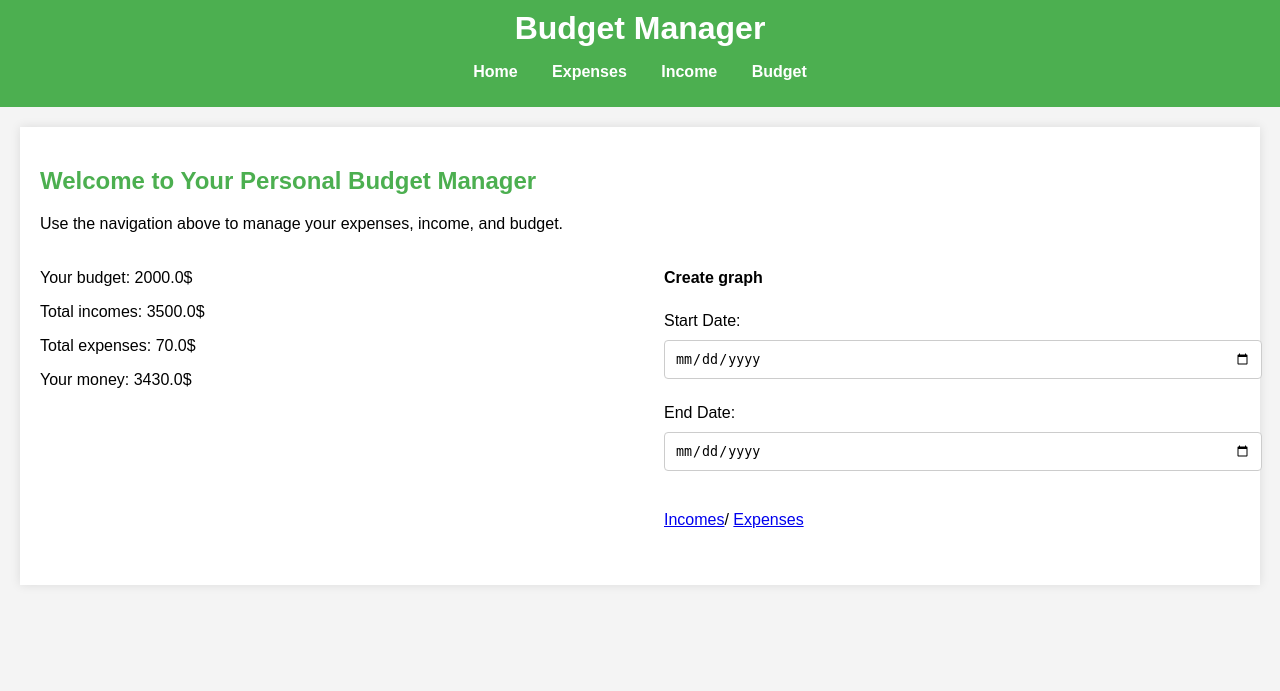
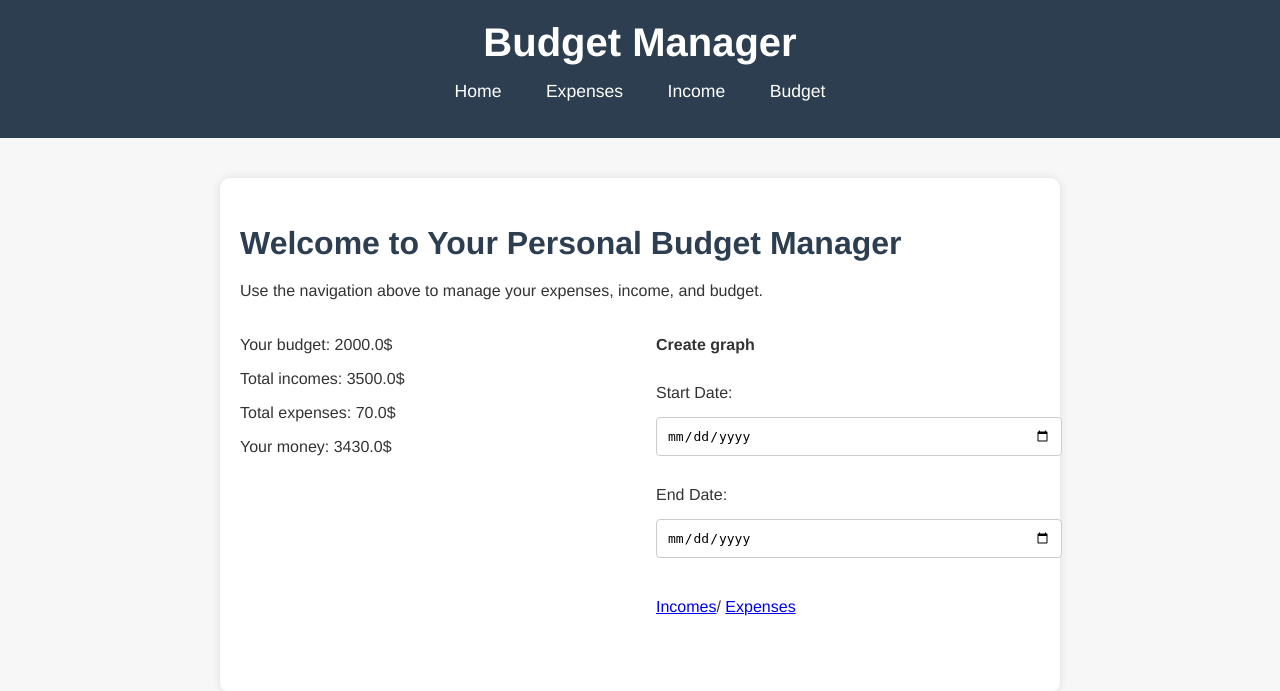
Before and after one commit to razmazlih/BudgetBuddy, a Flask app: page / in a window 1280 px wide. Shown: the top 691 px of the page. Run offline with Flask 3, Linux system fonts and the light colour scheme.

Commit message:
update html style and summary the add income/ expense

```diff
--- a/ui/static/styles.css
+++ b/ui/static/styles.css
@@ -1,21 +1,23 @@
 /* styles.css */
 
 body {
-    font-family: Arial, sans-serif;
+    font-family: 'Helvetica Neue', Arial, sans-serif;
     margin: 0;
     padding: 0;
-    background-color: #f4f4f4;
+    background-color: #f7f7f7;
+    color: #333;
 }
 
 header {
-    background-color: #4CAF50;
+    background-color: #2c3e50;
     color: white;
-    padding: 10px 0;
+    padding: 20px 0;
     text-align: center;
 }
 
 header h1 {
     margin: 0;
+    font-size: 2.5em;
 }
 
 nav ul {
@@ -25,13 +27,13 @@ nav ul {
 
 nav ul li {
     display: inline;
-    margin: 0 15px;
+    margin: 0 20px;
 }
 
 nav ul li a {
     color: white;
     text-decoration: none;
-    font-weight: bold;
+    font-size: 1.1em;
 }
 
 nav ul li a:hover {
@@ -39,24 +41,31 @@ nav ul li a:hover {
 }
 
 main {
-    margin: 20px;
+    margin: 40px auto;
     padding: 20px;
+    max-width: 800px;
     background-color: white;
     box-shadow: 0 0 10px rgba(0, 0, 0, 0.1);
+    border-radius: 10px;
 }
 
 h2 {
-    color: #4CAF50;
+    color: #2c3e50;
+    font-size: 2em;
+    margin-bottom: 20px;
 }
 
 .budget-overview {
     display: flex;
     justify-content: space-between;
     margin: 20px 0;
+    flex-wrap: wrap;
 }
 
 .budget-summary, .graph-section {
     width: 48%;
+    min-width: 300px;
+    margin-bottom: 20px;
 }
 
 .graph-section form {
@@ -66,7 +75,7 @@ h2 {
 
 .graph-section form label,
 .graph-section form input {
-    margin: 5px 0;
+    margin: 10px 0;
 }
 
 table {
@@ -80,12 +89,12 @@ table, th, td {
 }
 
 th, td {
-    padding: 10px;
+    padding: 15px;
     text-align: left;
 }
 
 th {
-    background-color: #4CAF50;
+    background-color: #2c3e50;
     color: white;
 }
 
@@ -95,7 +104,7 @@ form {
 
 form label {
     display: block;
-    margin: 10px 0 5px;
+    margin: 15px 0 5px;
 }
 
 form input[type="text"],
@@ -106,17 +115,19 @@ form input[type="date"] {
     margin: 5px 0 20px;
     border: 1px solid #ccc;
     border-radius: 4px;
+    font-size: 1em;
 }
 
 form input[type="submit"] {
-    background-color: #4CAF50;
+    background-color: #2c3e50;
     color: white;
-    padding: 10px 15px;
+    padding: 15px 20px;
     border: none;
     border-radius: 4px;
     cursor: pointer;
+    font-size: 1em;
 }
 
 form input[type="submit"]:hover {
-    background-color: #45a049;
+    background-color: #34495e;
 }
--- a/ui/templates/budget.html
+++ b/ui/templates/budget.html
@@ -16,7 +16,7 @@
     <input type="text" id="new_category" name="new_category" required><br><br>
 
     <label for="new_amount">Amount:</label>
-    <input type="number" id="new_amount" name="new_amount" required><br><br>
+    <input placeholder="Write 0 to delete" type="number" id="new_amount" name="new_amount" required><br><br>
 
     <input type="submit" value="Add Category">
 </form>
--- a/ui/templates/expenses.html
+++ b/ui/templates/expenses.html
@@ -3,8 +3,9 @@
 
 {% block content %}
 <h2>Manage Expenses</h2>
+<details>
+    <summary>Add Expense</summary>
     <form action="/add_expenses" method="POST">
-    <h3>Add Expense</h3>
         <label for="yearDate">Year:</label>
         <input type="text" id="yearDate" name="yearDate" maxlength="4" pattern="\d{4}" required><br><br>
 
@@ -25,6 +26,7 @@
 
         <input type="submit" value="Submit">
     </form>
+</details>
 <div>
     <table border="1">
         <thead>
--- a/ui/templates/income.html
+++ b/ui/templates/income.html
@@ -3,8 +3,9 @@
 
 {% block content %}
 <h2>Manage Income</h2>
+<details>
+    <summary>Add Income</summary>
     <form action="/add_income" method="POST">
-    <h3>Add Income</h3>
         <label for="yearDate">Year:</label>
         <input type="text" id="yearDate" name="yearDate" maxlength="4" pattern="\d{4}" required><br><br>
 
@@ -25,6 +26,7 @@
 
         <input type="submit" value="Submit">
     </form>
+</details>
 <div>
     <table border="1">
         <thead>
```
Lines whose indentation alone changed are shown as unchanged.
